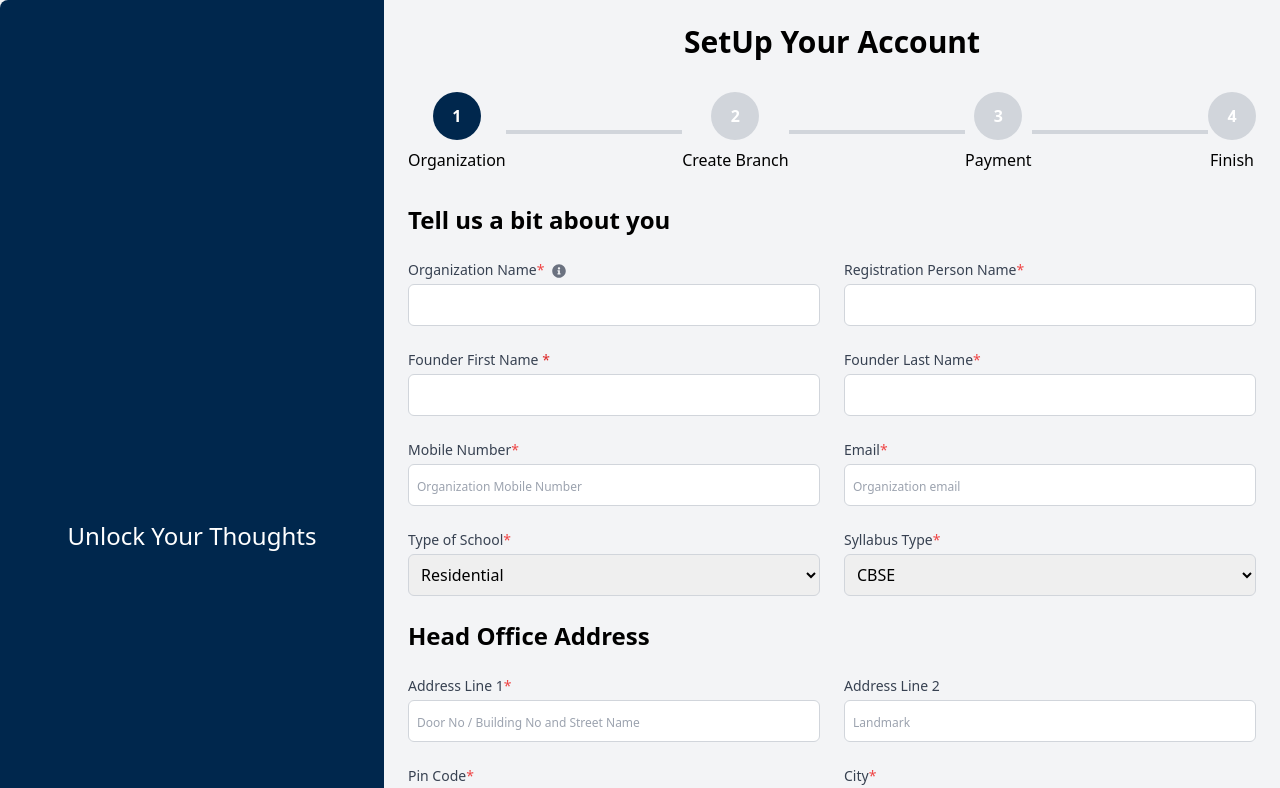
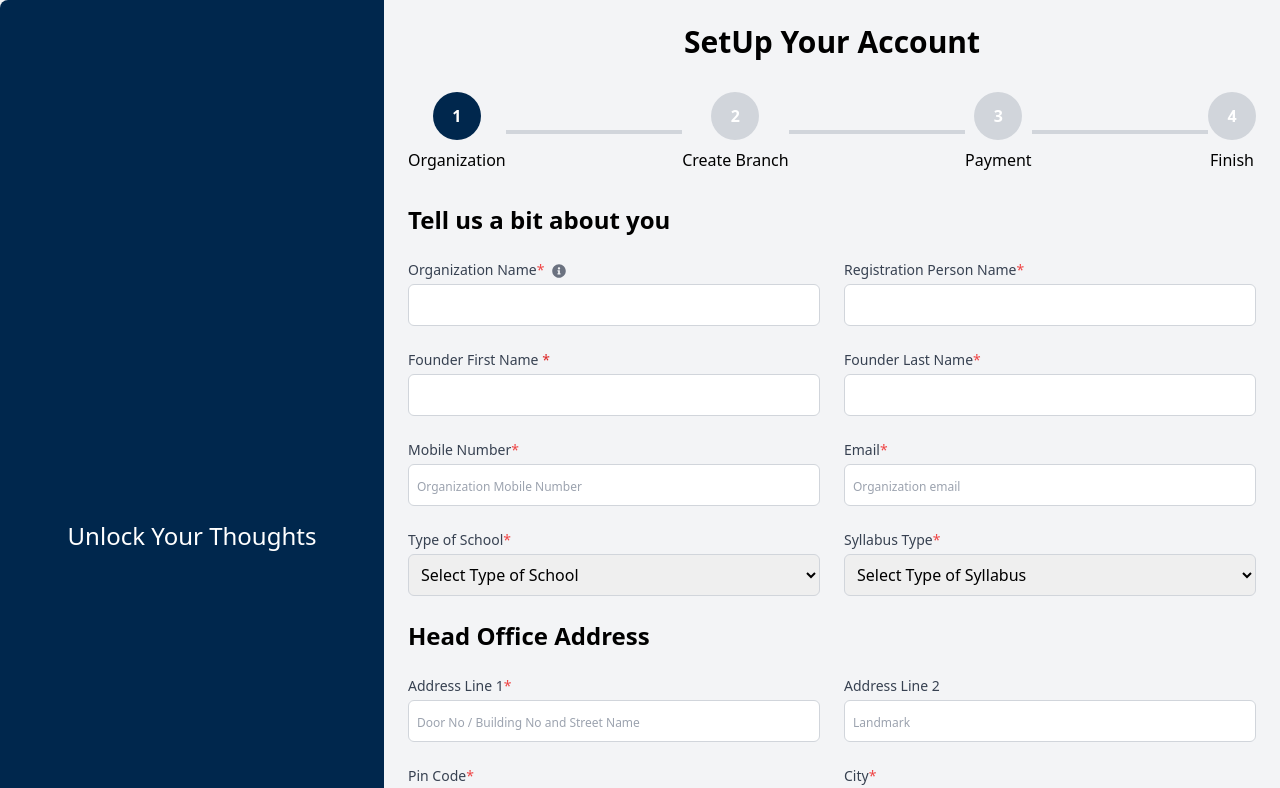
Before and after one commit to QubicGen11/SMS, a React (Vite) app: page /setup in a window 1280 px wide. Shown: the top 788 px of the page. Built offline with nearby package versions, Linux system fonts and the light colour scheme.

Commit message:
modified the setup page

```diff
--- a/src/Components/Setup Components/Setup.jsx
+++ b/src/Components/Setup Components/Setup.jsx
@@ -261,7 +261,7 @@ const Setup = () => {
     value={formData.schoolType}
     onChange={handleChange}
   >
-    <option value="" disabled>
+    <option value="" >
       Select Type of School
     </option>
     <option value="primary">Residential</option>
@@ -280,7 +280,7 @@ const Setup = () => {
     value={formData.schoolType}
     onChange={handleChange}
   >
-    <option value="" disabled>
+    <option value="">
       Select Type of Syllabus
     </option>
     <option value="primary">CBSE</option>
```
